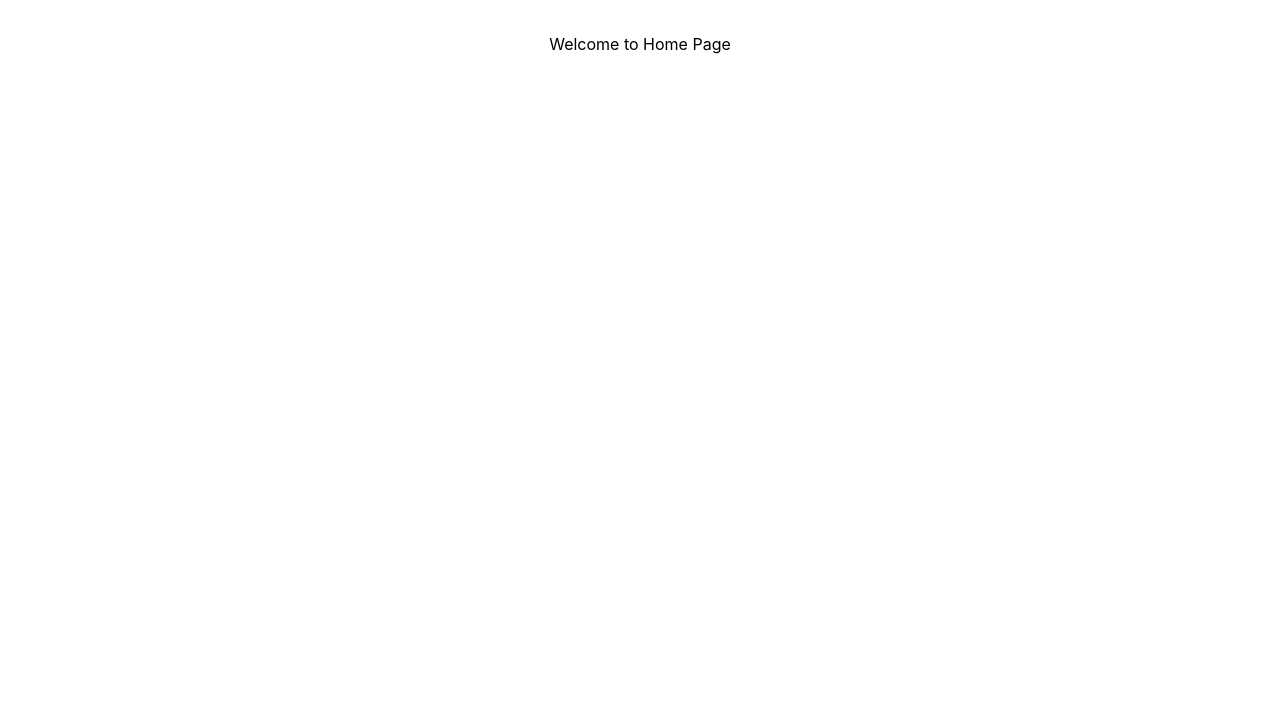
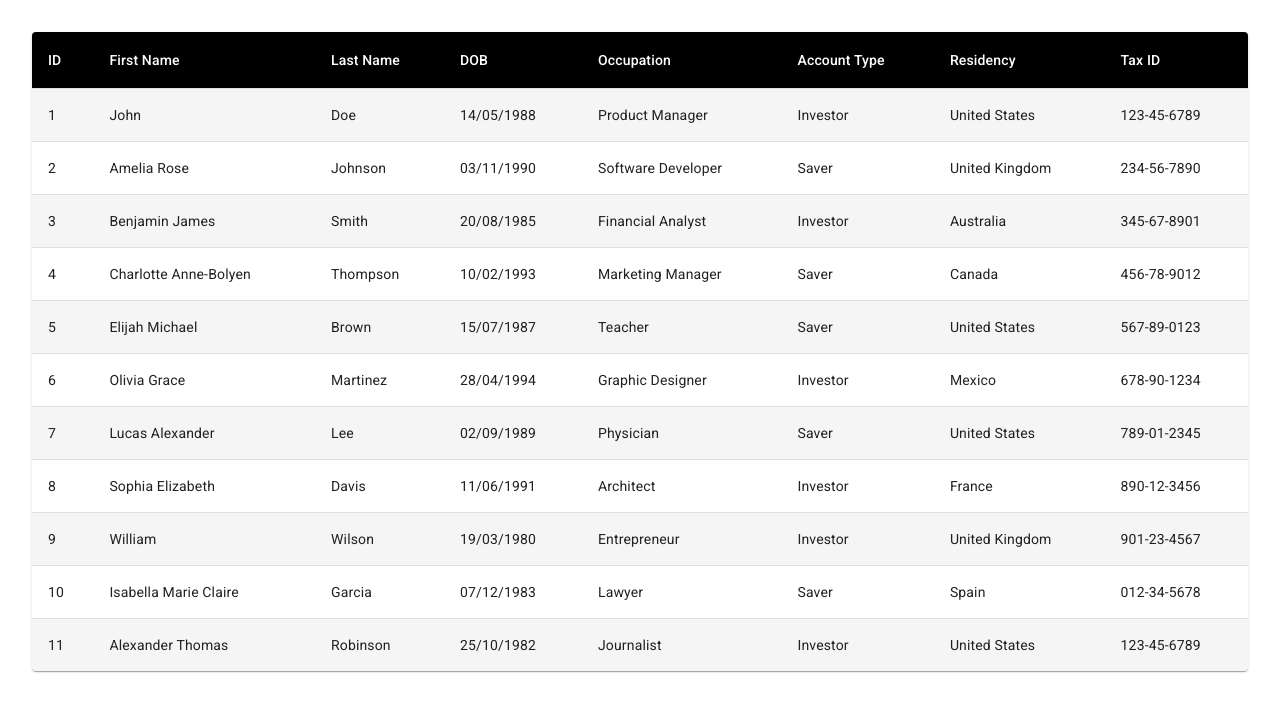
Before and after one commit to rebpacquiao/LandConnex, a React (Vite) app: page / in a window 1280 px wide. Shown: the top 712 px of the page. Built offline with nearby package versions, Linux system fonts and the light colour scheme.

Commit message:
feat: Add ListData component for displaying user data

```diff
--- /dev/null
+++ b/src/components/ListData.tsx
@@ -0,0 +1,80 @@
+import Table from "@mui/material/Table";
+import TableBody from "@mui/material/TableBody";
+import TableCell, { tableCellClasses } from "@mui/material/TableCell";
+import TableContainer from "@mui/material/TableContainer";
+import TableHead from "@mui/material/TableHead";
+import TableRow from "@mui/material/TableRow";
+import Paper from "@mui/material/Paper";
+import { useState, useEffect } from "react";
+import userData from "../data/userData.jsx";
+import User from "../model/UserModel.jsx";
+import { styled } from "@mui/material/styles";
+
+function ListData() {
+  const [users, setUsers] = useState<User[]>([]);
+
+  useEffect(() => {
+    setUsers(userData);
+  }, []);
+
+  const columns = [
+    "ID",
+    "First Name",
+    "Last Name",
+    "DOB",
+    "Occupation",
+    "Account Type",
+    "Residency",
+    "Tax ID",
+  ];
+
+  const StyledTableCell = styled(TableCell)(({ theme }) => ({
+    [`&.${tableCellClasses.head}`]: {
+      backgroundColor: theme.palette.common.black,
+      color: theme.palette.common.white,
+    },
+    [`&.${tableCellClasses.body}`]: {
+      fontSize: 14,
+    },
+  }));
+
+  const StyledTableRow = styled(TableRow)(({ theme }) => ({
+    "&:nth-of-type(odd)": {
+      backgroundColor: theme.palette.action.hover,
+    },
+    // hide last border
+    "&:last-child td, &:last-child th": {
+      border: 0,
+    },
+  }));
+
+  return (
+    <TableContainer component={Paper}>
+      <Table>
+        <TableHead>
+          <TableRow>
+            {columns.map((column) => (
+              <StyledTableCell key={column}>{column}</StyledTableCell>
+            ))}
+          </TableRow>
+        </TableHead>
+        <TableBody>
+          {users.map((user: User) => (
+            <StyledTableRow key={user.id}>
+              <StyledTableCell>{user.id}</StyledTableCell>
+              <StyledTableCell>{user.firstName}</StyledTableCell>
+              <StyledTableCell>{user.lastName}</StyledTableCell>
+              <StyledTableCell>{user.dob}</StyledTableCell>
+              <StyledTableCell>{user.occupation}</StyledTableCell>
+              <StyledTableCell>{user.accountType}</StyledTableCell>
+              <StyledTableCell>{user.residency}</StyledTableCell>
+              <StyledTableCell>{user.taxId}</StyledTableCell>
+            </StyledTableRow>
+          ))}
+        </TableBody>
+      </Table>
+    </TableContainer>
+  );
+}
+
+export default ListData;
--- /dev/null
+++ b/src/data/userData.tsx
@@ -0,0 +1,213 @@
+const listData = [
+  {
+    id: 1,
+    firstName: "John",
+    lastName: "Doe",
+    dob: "14/05/1988",
+    occupation: "Product Manager",
+    accountType: "Investor",
+    residency: "United States",
+    taxId: "123-45-6789",
+    contaInfo: [
+      {
+        country: "United States",
+        states: "California",
+        city: "Los Angeles",
+        address: "1234 Main St",
+        zipCode: "90001",
+      },
+    ],
+  },
+  {
+    id: 2,
+    firstName: "Amelia Rose",
+    lastName: "Johnson",
+    dob: "03/11/1990",
+    occupation: "Software Developer",
+    accountType: "Saver",
+    residency: "United Kingdom",
+    taxId: "234-56-7890",
+    contaInfo: [
+      {
+        country: "United Kingdom",
+        states: "England",
+        city: "London",
+        address: "456 Park Ave",
+        zipCode: "W1F 7TY",
+      },
+    ],
+  },
+  {
+    id: 3,
+    firstName: "Benjamin James",
+    lastName: "Smith",
+    dob: "20/08/1985",
+    occupation: "Financial Analyst",
+    accountType: "Investor",
+    residency: "Australia",
+    taxId: "345-67-8901",
+    contaInfo: [
+      {
+        country: "Australia",
+        states: "New South Wales",
+        city: "Sydney",
+        address: "789 Oak St",
+        zipCode: "2000",
+      },
+    ],
+  },
+  {
+    id: 4,
+    firstName: "Charlotte Anne-Bolyen",
+    lastName: "Thompson",
+    dob: "10/02/1993",
+    occupation: "Marketing Manager",
+    accountType: "Saver",
+    residency: "Canada",
+    taxId: "456-78-9012",
+    contaInfo: [
+      {
+        country: "Canada",
+        states: "Ontario",
+        city: "Toronto",
+        address: "321 Elm St",
+        zipCode: "M5V 3R1",
+      },
+    ],
+  },
+  {
+    id: 5,
+    firstName: "Elijah Michael",
+    lastName: "Brown",
+    dob: "15/07/1987",
+    occupation: "Teacher",
+    accountType: "Saver",
+    residency: "United States",
+    taxId: "567-89-0123",
+    contaInfo: [
+      {
+        country: "United States",
+        states: "New York",
+        city: "New York City",
+        address: "567 Broadway",
+        zipCode: "10001",
+      },
+    ],
+  },
+  {
+    id: 6,
+    firstName: "Olivia Grace",
+    lastName: "Martinez",
+    dob: "28/04/1994",
+    occupation: "Graphic Designer",
+    accountType: "Investor",
+    residency: "Mexico",
+    taxId: "678-90-1234",
+    contaInfo: [
+      {
+        country: "Mexico",
+        states: "Mexico City",
+        city: "Mexico City",
+        address: "890 Vine St",
+        zipCode: "01000",
+      },
+    ],
+  },
+  {
+    id: 7,
+    firstName: "Lucas Alexander",
+    lastName: "Lee",
+    dob: "02/09/1989",
+    occupation: "Physician",
+    accountType: "Saver",
+    residency: "United States",
+    taxId: "789-01-2345",
+    contaInfo: [
+      {
+        country: "United States",
+        states: "Texas",
+        city: "Houston",
+        address: "123 Oak St",
+        zipCode: "77002",
+      },
+    ],
+  },
+  {
+    id: 8,
+    firstName: "Sophia Elizabeth",
+    lastName: "Davis",
+    dob: "11/06/1991",
+    occupation: "Architect",
+    accountType: "Investor",
+    residency: "France",
+    taxId: "890-12-3456",
+    contaInfo: [
+      {
+        country: "France",
+        states: "Île-de-France",
+        city: "Paris",
+        address: "456 Rue de Rivoli",
+        zipCode: "75001",
+      },
+    ],
+  },
+  {
+    id: 9,
+    firstName: "William",
+    lastName: "Wilson",
+    dob: "19/03/1980",
+    occupation: "Entrepreneur",
+    accountType: "Investor",
+    residency: "United Kingdom",
+    taxId: "901-23-4567",
+    contaInfo: [
+      {
+        country: "United Kingdom",
+        states: "England",
+        city: "Manchester",
+        address: "789 Park Lane",
+        zipCode: "M1 3HU",
+      },
+    ],
+  },
+  {
+    id: 10,
+    firstName: "Isabella Marie Claire",
+    lastName: "Garcia",
+    dob: "07/12/1983",
+    occupation: "Lawyer",
+    accountType: "Saver",
+    residency: "Spain",
+    taxId: "012-34-5678",
+    contaInfo: [
+      {
+        country: "Spain",
+        states: "Madrid",
+        city: "Madrid",
+        address: "890 Calle de Alcalá",
+        zipCode: "28001",
+      },
+    ],
+  },
+  {
+    id: 11,
+    firstName: "Alexander Thomas",
+    lastName: "Robinson",
+    dob: "25/10/1982",
+    occupation: "Journalist",
+    accountType: "Investor",
+    residency: "United States",
+    taxId: "123-45-6789",
+    contaInfo: [
+      {
+        country: "United States",
+        states: "California",
+        city: "San Francisco",
+        address: "1234 Market St",
+        zipCode: "28002",
+      },
+    ],
+  },
+];
+
+export default listData;
--- /dev/null
+++ b/src/model/UserModel.tsx
@@ -0,0 +1,19 @@
+interface User {
+  id: number;
+  firstName: string;
+  lastName: string;
+  dob: string;
+  occupation: string;
+  accountType: string;
+  residency: string;
+  taxId: string;
+  contaInfo: {
+    country: string;
+    states: string;
+    city: string;
+    address: string;
+    zipCode: string;
+  }[];
+}
+
+export default User;
--- a/src/pages/Home.tsx
+++ b/src/pages/Home.tsx
@@ -1,5 +1,11 @@
+import ListData from "../components/ListData";
+
 function Home() {
-  return <h1>Welcome to Home Page</h1>;
+  return (
+    <>
+      <ListData />
+    </>
+  );
 }
 
 export default Home;
```
